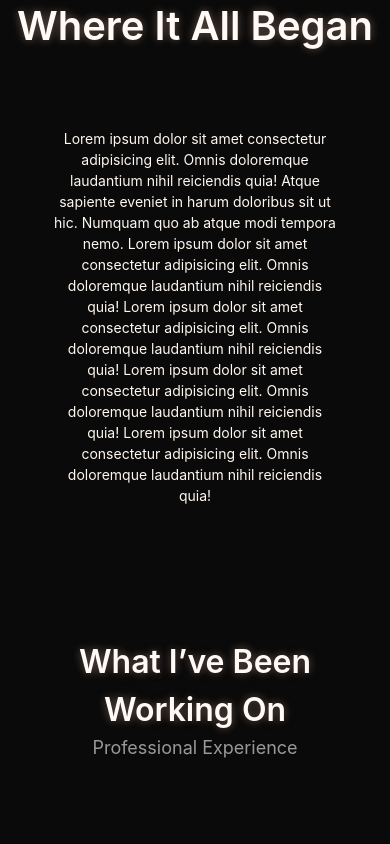
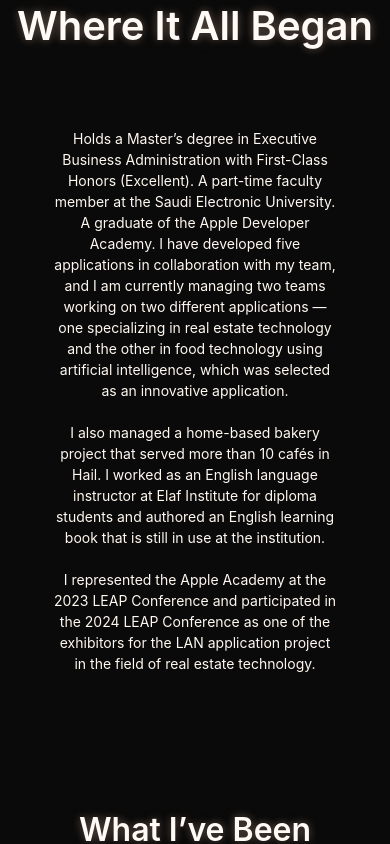
Before and after one commit to shhahad20/Noura-Portfolio, a React (Vite) app: page / in a window 390 px wide. Shown: the part 880-1724 px from the top of the page. Built offline with nearby package versions, Linux system fonts and the light colour scheme.

Commit message:
feat(about): update About section with professional background and achievements feat(core-competencies): enhance styling for title and adjust layout style(infinite-scroll): refine title styling and improve responsive design

```diff
--- a/src/components/About.tsx
+++ b/src/components/About.tsx
@@ -22,16 +22,21 @@ const About: React.FC = () => {
         <div className="about-paragraph">
           <div className="absolute top-8 right-8 opacity-20"></div>
           <p>
-            Lorem ipsum dolor sit amet consectetur adipisicing elit. Omnis
-            doloremque laudantium nihil reiciendis quia! Atque sapiente eveniet
-            in harum doloribus sit ut hic. Numquam quo ab atque modi tempora
-            nemo. Lorem ipsum dolor sit amet consectetur adipisicing elit. Omnis
-            doloremque laudantium nihil reiciendis quia! Lorem ipsum dolor sit
-            amet consectetur adipisicing elit. Omnis doloremque laudantium nihil
-            reiciendis quia! Lorem ipsum dolor sit amet consectetur adipisicing
-            elit. Omnis doloremque laudantium nihil reiciendis quia! Lorem ipsum
-            dolor sit amet consectetur adipisicing elit. Omnis doloremque
-            laudantium nihil reiciendis quia!
+            Holds a Master’s degree in Executive Business Administration with
+            First-Class Honors (Excellent). A part-time faculty member at the
+            Saudi Electronic University. A graduate of the Apple Developer
+            Academy. I have developed five applications in collaboration with my
+            team, and I am currently managing two teams working on two different
+            applications — one specializing in real estate technology and the
+            other in food technology using artificial intelligence, which was
+            selected as an innovative application.<br /><br />I also managed a home-based
+            bakery project that served more than 10 cafés in Hail. I worked as
+            an English language instructor at Elaf Institute for diploma
+            students and authored an English learning book that is still in use
+            at the institution.<br /><br />I represented the Apple Academy at the 2023 LEAP
+            Conference and participated in the 2024 LEAP Conference as one of
+            the exhibitors for the LAN application project in the field of real
+            estate technology.
           </p>
         </div>
 
--- a/src/styles/CoreCompetencies.scss
+++ b/src/styles/CoreCompetencies.scss
@@ -35,11 +35,16 @@ $gradient-end: #eab308;
     position: relative;
     width: 100%;
     max-width: 80rem;
+
+    .core-competencies__title {
+      @include header-style(3rem);
+    }
   }
 
   &__title {
     @include header-style(3rem);
     margin: 0;
+    background-color: #4ade80;
     // font-size: 3rem;
     // font-weight: 500;
     // text-align: center;
--- a/src/styles/InfiniteScrollText.scss
+++ b/src/styles/InfiniteScrollText.scss
@@ -1,4 +1,5 @@
 // InfiniteScrollText.scss
+@import "mixins";
 
 .infinite-scroll-page {
   //   min-height: 100vh;
@@ -8,6 +9,10 @@
   justify-content: center;
   flex-direction: column;
   padding: 1rem;
+  min-height: 50vh;
+  .core-competencies__title {
+    @include header-style(3rem);
+  }
 }
 
 .scroll-container {
@@ -87,10 +92,10 @@
 }
 
 .scroll-item {
-  font-size: 14px;
+  font-size: 16px;
   font-weight: 400;
   color: #e2e8f0;
-    margin-right: 1rem;
+  margin-right: 1rem;
   // text-transform: uppercase;
   letter-spacing: 0.1em;
   //   background: linear-gradient(135deg, #60a5fa 0%, #a855f7 50%, #ec4899 100%);
@@ -151,13 +156,20 @@
 }
 
 @media (max-width: 600px) {
+  .infinite-scroll-page {
+    .core-competencies__title {
+      font-size: 2.3rem;
+    }
+    gap: 1rem;
+  }
   .scroll-container {
     width: 70vw;
     min-width: 0;
     max-width: 70vw;
   }
+
   .scroll-item {
-    font-size: 12px;
+    font-size: 14px;
     letter-spacing: 0.05em;
   }
   .scroll-content {
```
